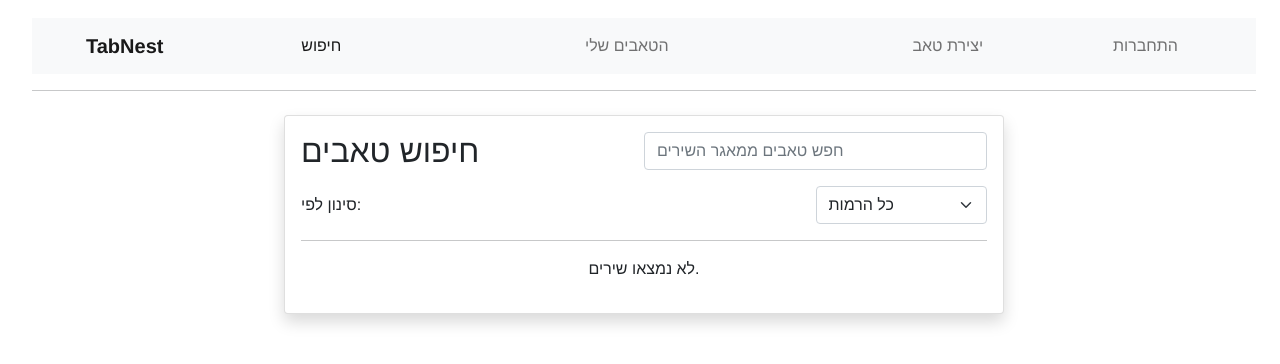
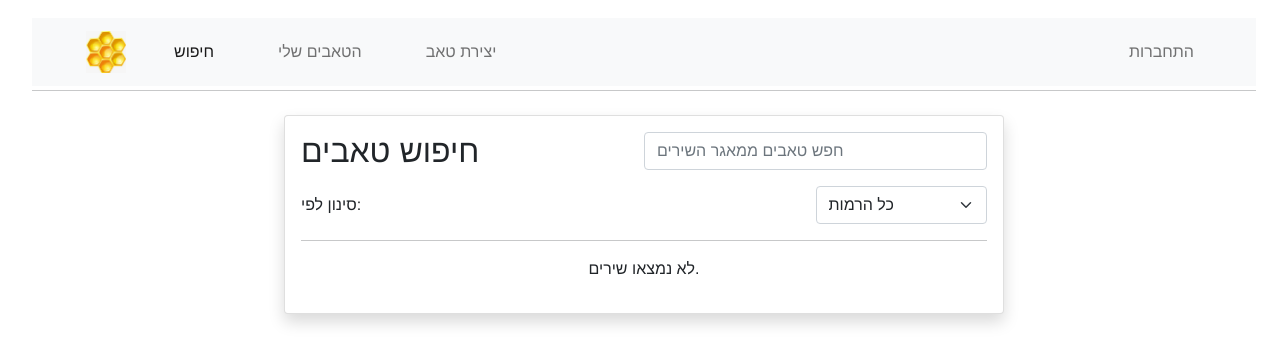
Before and after one commit to RoyiC20/TabsProject, an ASP.NET Core app: page / in a window 1280 px wide. Shown: the top 364 px of the page. Run offline with ASP.NET Core 8, Linux system fonts and the light colour scheme; data that the repository does not hold is empty; style sheets or scripts are compiled from the project's sources.

Commit message:
removed borders from the songs list and added logo

```diff
--- a/BlazorAppForTabs/Components/Pages/Home.razor
+++ b/BlazorAppForTabs/Components/Pages/Home.razor
@@ -2,28 +2,29 @@
 @inject HttpClient Http
 @using TabsClassLibrary
 
-<!-- Sticky Navigation Bar -->
 <nav class="navbar navbar-expand-lg navbar-light bg-light sticky-top">
     <div class="container">
-        <a class="navbar-brand fw-bold" href="/">TabNest</a>
+        <a class="navbar-brand d-flex align-items-center" href="/">
+            <img src="images/honeycomb2.jpg" alt="Logo" style="width: 40px; height: auto;">
+        </a>
         <button class="navbar-toggler" type="button" data-bs-toggle="collapse" data-bs-target="#navbarNav" aria-controls="navbarNav" aria-expanded="false" aria-label="Toggle navigation">
             <span class="navbar-toggler-icon"></span>
         </button>
-        <div class="collapse navbar-collapse justify-content-between" id="navbarNav">
-            <ul class="navbar-nav w-100 justify-content-around">
-                <li class="nav-item">
-                    <a class="nav-link active text-center" href="/">חיפוש</a>
+        <div class="collapse navbar-collapse w-100" id="navbarNav">
+            <ul class="navbar-nav me-auto">
+                <li class="nav-item px-4 text-center">
+                    <a class="nav-link active" href="/">חיפוש</a>
                 </li>
-                <li class="nav-item">
+                <li class="nav-item px-4">
                     <a class="nav-link text-center" href="/mytabs">הטאבים שלי</a>
                 </li>
-                <li class="nav-item">
+                <li class="nav-item px-4">
                     <a class="nav-link text-center" href="/createtab">יצירת טאב</a>
                 </li>
             </ul>
             <ul class="navbar-nav ms-auto">
                 <li class="nav-item">
-                    <a class="nav-link text-center me-3" href="/signin">התחברות</a>
+                    <a class="nav-link text-center" href="/signin">התחברות</a>
                 </li>
             </ul>
         </div>
@@ -31,8 +32,12 @@
 </nav>
 
 
+
+
+
+
 <!-- Separator Line -->
-<hr class="my-3" />
+<hr class="my-1" />
 
 <!-- Main Body -->
 <div class="container mt-4 d-flex justify-content-center">
@@ -87,6 +92,22 @@
                                         <img src="images/red_circle3.jpg" alt="Hard" style="width: 20px; height: 20px;" />
                                         break;
                                 }
+                                <style>
+                                    .list-group-item {
+                                        border: none; /* Removes the borders around and between items */
+                                        border-bottom: 1px solid transparent; /* Keeps spacing without visible borders */
+                                        transition: background-color 0.2s ease;
+                                    }
+
+                                        .list-group-item:last-child {
+                                            border-bottom: none; /* Ensures the last item has no bottom border */
+                                        }
+
+                                        .list-group-item:hover {
+                                            background-color: #f9f9f9; /* Subtle hover effect */
+                                        }
+                                </style>
+
                             </div>
                         </a>
                         index++;
```
Also changed, not shown: BlazorAppForTabs/wwwroot/images/honeycomb2.jpg (added).
